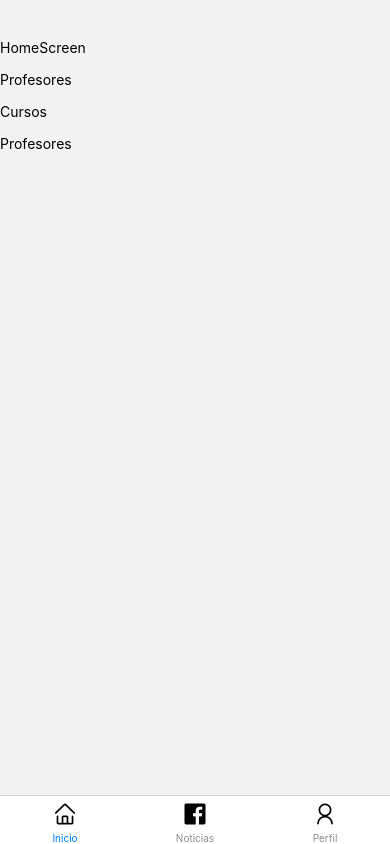
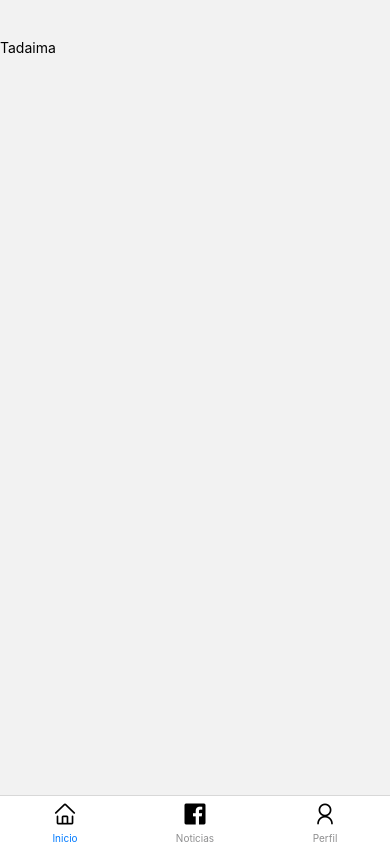
Before and after one commit to densergon/Apptadaima, a React Native app: screen /Inicio in a window 390 px wide. Built offline with nearby package versions, Linux system fonts and the light colour scheme.

Commit message:
home screen

```diff
--- a/src/screens/HomeScreen.js
+++ b/src/screens/HomeScreen.js
@@ -1,20 +1,10 @@
-import { Text, SafeAreaView, StyleSheet, Pressable } from 'react-native'
+import { Text, SafeAreaView, StyleSheet } from 'react-native'
 import React from 'react'
-import { Link } from '@react-navigation/native'
 
 const HomeScreen = () => {
     return (
         <SafeAreaView style={styles.container}>
-            <Text>HomeScreen</Text>
-            <Link to={{ screen: 'Profesores' }}>
-                Profesores
-            </Link>
-            <Link to={{ screen: 'Cursos' }}>
-                Cursos
-            </Link>
-            <Link to={{ screen: 'Profesores' }}>
-                Profesores
-            </Link>
+            <Text>Tadaima</Text>
         </SafeAreaView>
     )
 }
```
